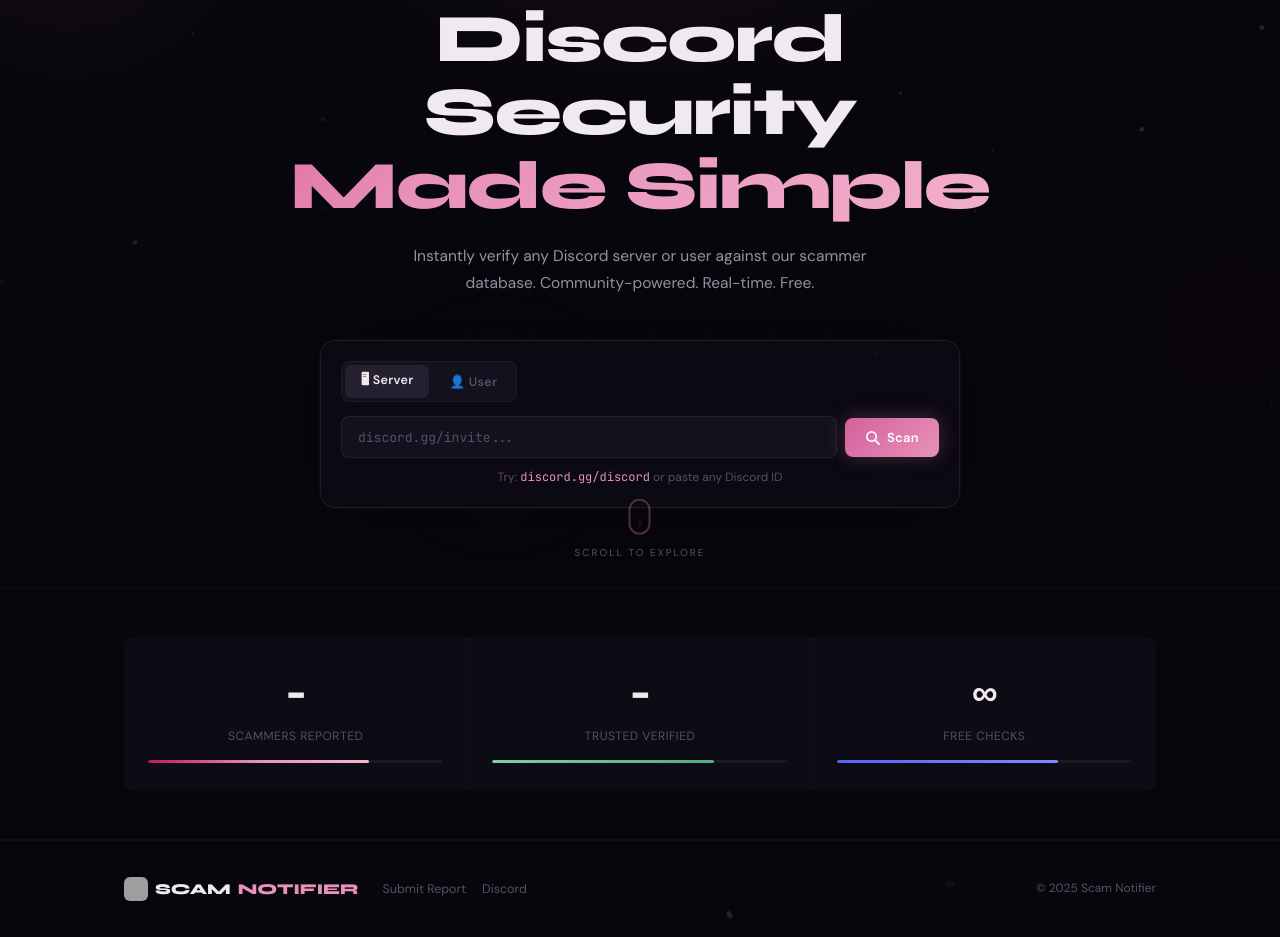
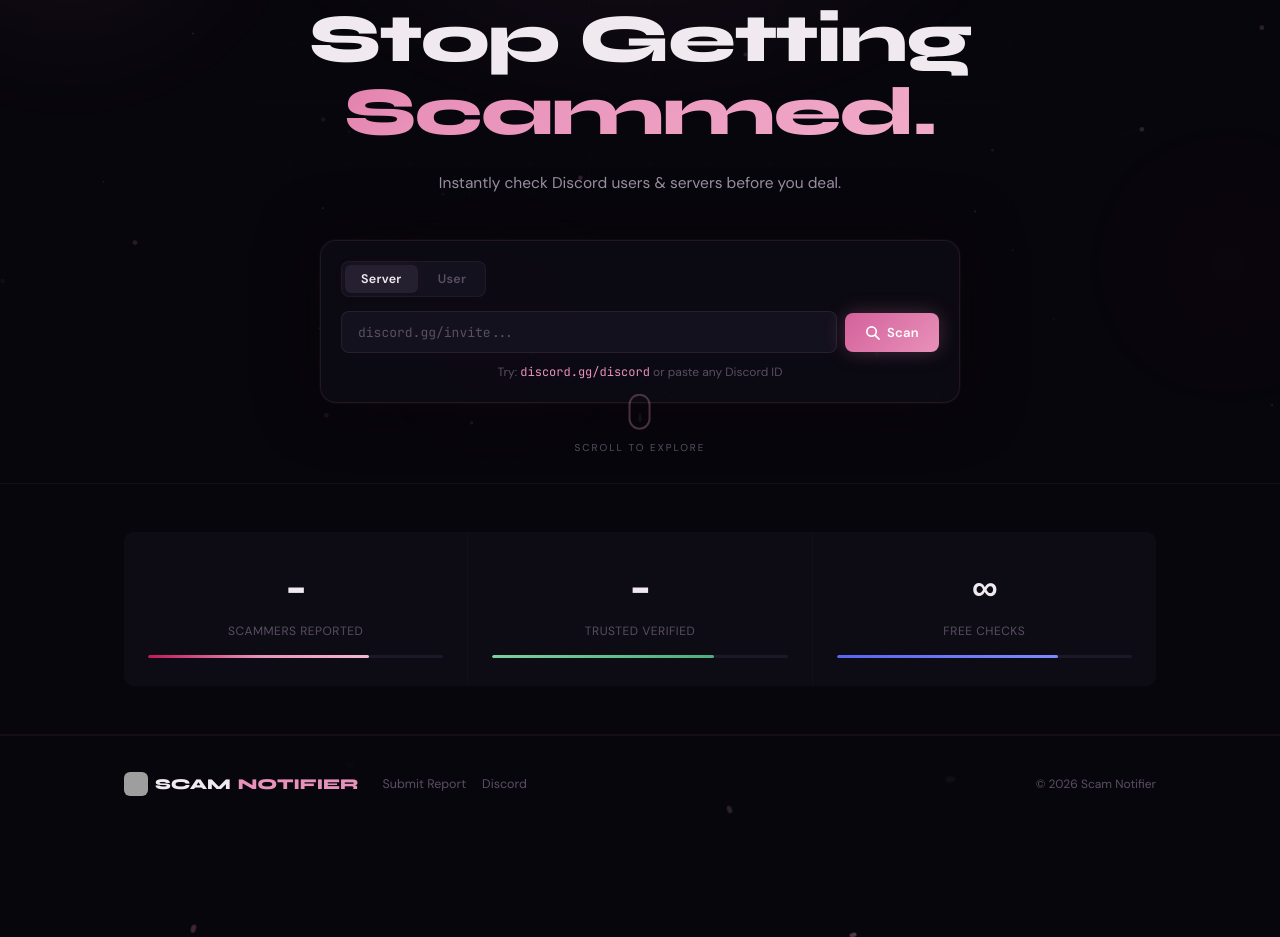
Before and after one commit to CodingWithCrystaL/scamnotifierzzzzzzz, a plain HTML site: page index.html in a window 1280 px wide. Shown: the part 366-1303 px from the top of the page. After the commit the page ends 1198 px from the top, so only its background shows below. Drawn offline with Linux system fonts and the light colour scheme; no server answers; grey boxes are pictures that could not be loaded.

Commit message:
Update index.html

```diff
--- a/index.html
+++ b/index.html
@@ -3,10 +3,10 @@
 <head>
   <meta charset="UTF-8" />
   <meta name="viewport" content="width=device-width, initial-scale=1.0" />
-  <title>Scam Notifier - Discord Security</title>
-  <meta name="description" content="Instantly verify any Discord server or user against our scammer database. Community-powered. Real-time. Free." />
-  <meta property="og:title" content="Scam Notifier - Discord Security" />
-  <meta property="og:description" content="Instantly verify any Discord server or user against our scammer database." />
+  <title>Scam Notifier</title>
+  <meta name="description" content="Instantly check Discord users & servers before you deal." />
+  <meta property="og:title" content="Scam Notifier" />
+  <meta property="og:description" content="Instantly check Discord users & servers before you deal." />
   <meta property="og:type" content="website" />
   <meta name="theme-color" content="#E891B9" />
   <link rel="preconnect" href="https://fonts.googleapis.com" />
@@ -71,22 +71,21 @@
         Live Threat Detection
       </div>
       <h1 class="hero-title" data-scroll-reveal data-delay="200">
-        <span class="hero-title-line" data-text-reveal>Discord Security</span>
-        <span class="hero-title-pink" data-text-reveal data-delay="400">Made Simple</span>
+        <span class="hero-title-line" data-text-reveal>Stop Getting</span>
+        <span class="hero-title-pink" data-text-reveal data-delay="400">Scammed.</span>
       </h1>
       <p class="hero-sub" data-scroll-reveal data-delay="400">
-        Instantly verify any Discord server or user against our scammer database.
-        Community-powered. Real-time. Free.
+        Instantly check Discord users & servers before you deal.
       </p>
 
       <!-- ── Check Card ── -->
       <div class="check-card" data-scroll-reveal data-delay="500" data-tilt>
         <div class="check-tabs">
           <button class="check-tab active" data-type="server" onclick="switchType('server', this)">
-            🖥 Server
+            Server
           </button>
           <button class="check-tab" data-type="user" onclick="switchType('user', this)">
-            👤 User
+            User
           </button>
         </div>
         <div class="check-input-row">
@@ -156,7 +155,7 @@
         <a href="pages/report.html">Submit Report</a>
         <a href="https://discord.gg/scamnotifier" target="_blank">Discord</a>
       </div>
-      <div class="footer-copy">© 2025 Scam Notifier</div>
+      <div class="footer-copy">© 2026 Scam Notifier</div>
     </div>
   </footer>
 
```
